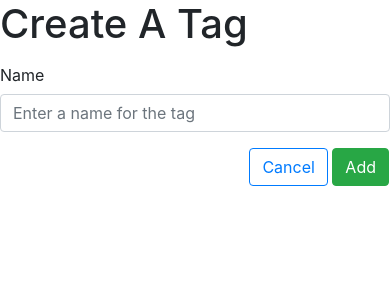
After one commit to michellemason/flask-blogly-part1, a Flask app: page /tags/new in a window 390 px wide. The commit adds this page. Shown: the top 300 px of the page. Run offline with Flask 2, Linux system fonts and the light colour scheme; data that the repository does not hold is empty; some libraries are stand-ins or nearby versions.

Commit message:
finalized part 3

```diff
--- a/app.py
+++ b/app.py
@@ -3,7 +3,7 @@
 from crypt import methods
 from importlib.resources import read_text
 from flask import Flask, request, render_template, redirect
-from models import db, connect_db, User, Post
+from models import db, connect_db, User, Post, Tag, PostTag
 from flask_debugtoolbar import DebugToolbarExtension
 
 app = Flask(__name__)
@@ -81,11 +81,14 @@ def delete_user(user_id):
     db.session.commit()
     return redirect('/users')
 
+######## POSTS BELOW ########
+
 @app.route('/users/<int:user_id>/posts/new')
 def show_post_form(user_id):
     """Show form to add a users post"""
     user = User.query.get_or_404(user_id)
-    return render_template('new_post.html', user=user)
+    tags = Tag.query.all()
+    return render_template('new_post.html', user=user, tags=tags)
 
 @app.route('/users/<int:user_id>/posts/new', methods=["POST"])
 def add_post(user_id):
@@ -120,6 +123,9 @@ def handle_post_edit(post_id):
     post.title = request.form['title']
     post.content = request.form['content']
 
+    tag_ids = [int(num) for num in request.form.getlist("tags")]
+    post.tags = Tag.query.filter(Tag.id.in_(tag_ids)).all()
+
     db.session.add(post)
     db.session.commit()
 
@@ -132,3 +138,65 @@ def delete_post(post_id):
     db.session.delete(post)
     db.session.commit()
     return redirect(f'/users/{post.user_id}')
+
+#########   TAGS BELOW   ########
+
+@app.route('/tags')
+def all_tags():
+    """List all tags with links to their details"""
+    tags = Tag.query.all()
+    return render_template('list_tags.html', tags=tags)
+
+@app.route('/tags/<int:tag_id>')
+def tag_details(tag_id):
+    """Show info on a tag"""
+    tag = Tag.query.get_or_404(tag_id)
+    return render_template('show_tags.html', tag=tag)
+
+@app.route('/tags/new')
+def add_new_tag():
+    """Shows form to add new tag"""
+    posts = Post.query.all()
+    return render_template('add_tag.html', posts=posts)
+
+@app.route('/tags/new', methods=["POST"])
+def process_new_tag():
+    """Form submission for new tag"""
+    post_ids = [int(num) for num in request.form.getlist("posts")]
+    posts = Post.query.filter(Post.id.in_(post_ids)).all()
+
+    new_tag = Tag(name=request.form['name'], posts=posts)
+
+    db.session.add(new_tag)
+    db.session.commit()
+
+    return redirect('/tags')
+
+@app.route('/tags/<int:tag_id>/edit')
+def edit_tag(tag_id):
+    """Show edit form for tag"""
+    tag = Tag.query.get_or_404(tag_id)
+    posts = Post.query.all()
+    return render_template('edit_tag.html', tag=tag, posts=posts)
+
+@app.route('/tags/<int:tag_id>/edit', methods=["POST"])
+def handle_edit_tag(tag_id):
+    """Processed edit form"""
+    tag = Tag.query.get_or_404(tag_id)
+    tag.name = request.form['name']
+
+    post_ids = [int(num) for num in request.form.getlist("posts")]
+    tag.posts = Post.query.filter(Post.id.in_(post_ids)).all()
+
+    db.session.add(tag)
+    db.session.commit()
+
+    return redirect('/tags')
+
+@app.route('/tags/<int:tag_id>/delete', methods=["POST"])
+def delete_tag(tag_id):
+    """Delete a tag"""
+    tag = Tag.query.get_or_404(tag_id)
+    db.session.delete(tag)
+    db.session.commit()
+    return redirect('/tags')
--- /dev/null
+++ b/templates/add_tag.html
@@ -0,0 +1,45 @@
+<html lang="en">
+<head>
+    <meta charset="UTF-8">
+    <meta http-equiv="X-UA-Compatible" content="IE=edge">
+    <meta name="viewport" content="width=device-width, initial-scale=1.0">
+    <link rel="stylesheet" href="https://maxcdn.bootstrapcdn.com/bootstrap/4.0.0/css/bootstrap.min.css"
+    integrity="sha384-Gn5384xqQ1aoWXA+058RXPxPg6fy4IWvTNh0E263XmFcJlSAwiGgFAW/dAiS6JXm" crossorigin="anonymous">
+    <title>Create A Tag</title>
+</head>
+<body>
+    <h1>Create A Tag</h1>
+
+        <form method="POST" action="/tags/new">
+
+            <div class="form-group row">
+                <label for="title" class="col-sm-2 col-form-label">Name</label>
+            <div class="col-sm-10">
+                <input type="text" class="form-control" id="name" name="name" placeholder="Enter a name for the tag">
+            </div>
+            </div>
+
+            <div class="form-check form-group row">
+                {% for post in posts %}
+                <div>
+                  <input class="form-input"
+                         type="checkbox"
+                         value="{{ post.id }}"
+                         id="post_{{ post.id }}"
+                         name="posts">
+                  <label class="form-check-label" for="post_{{ post.id }}">
+                    {{ post.title }}
+                  </label>
+                </div>
+                {% endfor %}
+              </div>
+
+              <div class="mt-3 form-group row">
+                <div class="ml-auto mr-3">
+                  <a href="/tags" class="btn btn-outline-primary">Cancel</a>
+                  <button type="submit" class="btn btn-success">Add</button>
+                </div>
+              </div>
+        </form>
+</body>
+</html>
```
Also changed, not shown: models.py (+19 -0 lines), seed.py (+12 -1 lines), templates/edit_post.html (+9 -0 lines), templates/edit_tag.html (added, +46 -0 lines), templates/home.html (+19 -5 lines), templates/list_tags.html (added, +21 -0 lines), templates/new_post.html (+26 -5 lines), templates/post_details.html (+26 -8 lines), templates/show_tags.html (added, +24 -0 lines).
